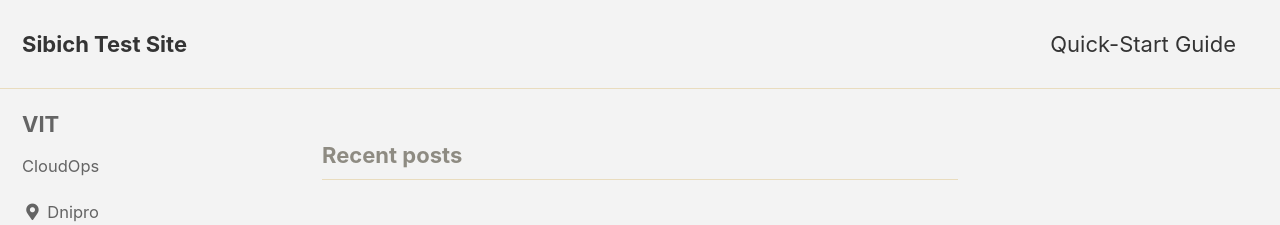
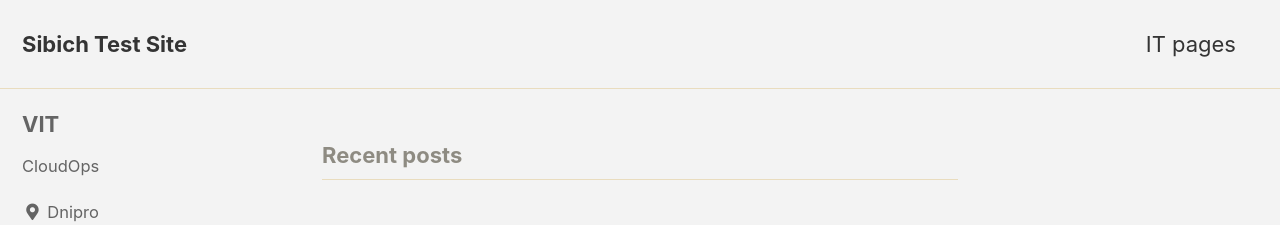
Before and after one commit to sibich/sibich.tk, a Jekyll site: the page built from index.html, in a window 1280 px wide. Shown: the top 225 px of the page. Built offline with Jekyll 4.4.1, drawn with Linux system fonts in a browser that asks for light colours; cached includes are drawn as plain includes; the list of posts is cut into pages by our own code.

```diff
--- a/_data/navigation.yml
+++ b/_data/navigation.yml
@@ -1,7 +1,7 @@
 # main links
 main:
-  - title: "Quick-Start Guide"
-    url: https://mmistakes.github.io/minimal-mistakes/docs/quick-start-guide/
+  - title: "IT pages"
+    url: https://itpages.pp.ua/
   # - title: "About"
   #   url: https://mmistakes.github.io/minimal-mistakes/about/
   # - title: "Sample Posts"
--- a/_includes/head/custom.html
+++ b/_includes/head/custom.html
@@ -1,5 +1,11 @@
 <!-- start custom head snippets -->
 
 <!-- insert favicons. use https://realfavicongenerator.net/ -->
-
+<link rel="apple-touch-icon" sizes="76x76" href="/assets/images/apple-touch-icon.png">
+<link rel="icon" type="image/png" sizes="32x32" href="/assets/images/favicon-32x32.png">
+<link rel="icon" type="image/png" sizes="16x16" href="/assets/images/favicon-16x16.png">
+<link rel="manifest" href="/assets/images/site.webmanifest">
+<link rel="mask-icon" href="/assets/images/safari-pinned-tab.svg" color="#5bbad5">
+<meta name="msapplication-TileColor" content="#da532c">
+<meta name="theme-color" content="#ffffff">
 <!-- end custom head snippets -->
```
Also changed, not shown: assets/images/browserconfig.xml (added, +9 -0 lines), assets/images/android-chrome-96x96.png (added), assets/images/apple-touch-icon.png (added), assets/images/favicon-16x16.png (added), assets/images/favicon-32x32.png (added), assets/images/favicon.ico (added), assets/images/mstile-150x150.png (added), assets/images/safari-pinned-tab.svg (added), assets/images/site.webmanifest (added).
